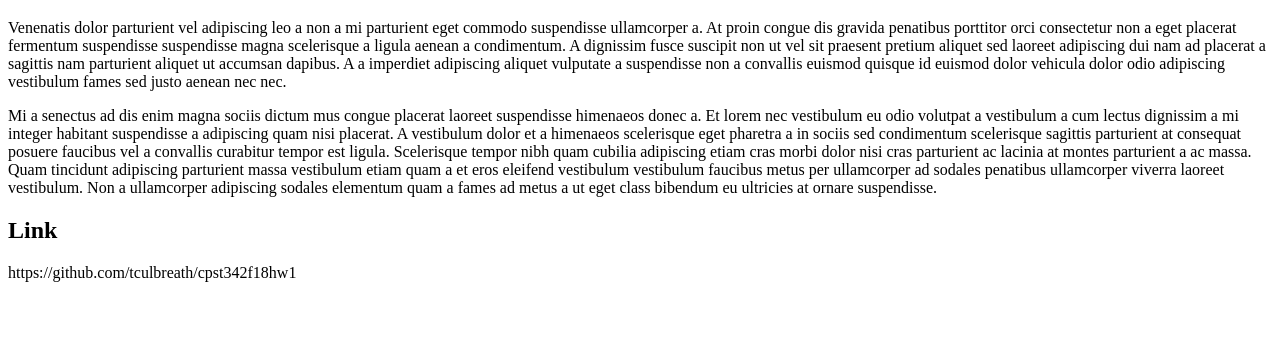
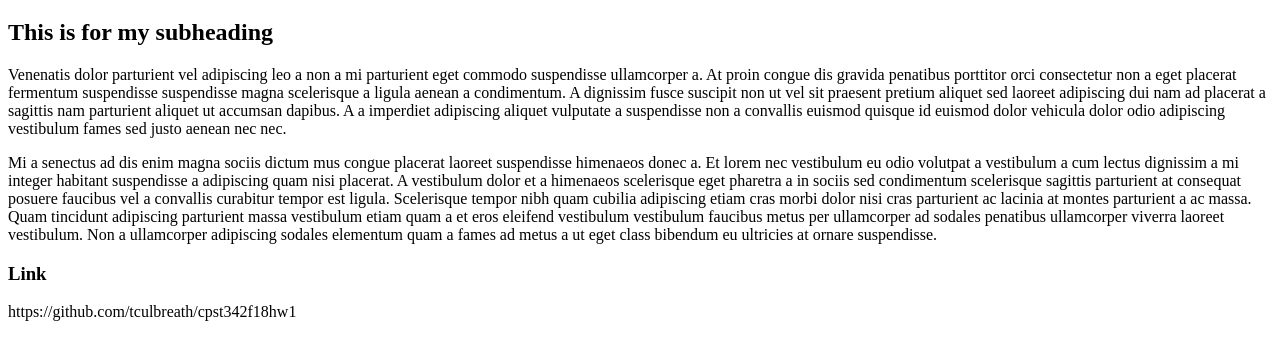
Before and after one commit to tculbreath/cpst342f18hw1, a plain HTML site: page index.html in a window 1280 px wide. Shown: the part 61-420 px from the top of the page. Drawn offline with Linux system fonts and the light colour scheme.

Commit message:
This is to add my subheading

```diff
--- a/index.html
+++ b/index.html
@@ -6,9 +6,10 @@
 </head>
 <body>
 <h1>Hello <strong>CPST 342</strong>World!</h1>
+<h2>This is for my subheading</h2>
 <p>Venenatis dolor parturient vel adipiscing leo a non a mi parturient eget commodo suspendisse ullamcorper a. At proin congue dis gravida penatibus porttitor orci consectetur non a eget placerat fermentum suspendisse suspendisse magna scelerisque a ligula aenean a condimentum. A dignissim fusce suscipit non ut vel sit praesent pretium aliquet sed laoreet adipiscing dui nam ad placerat a sagittis nam parturient aliquet ut accumsan dapibus. A a imperdiet adipiscing aliquet vulputate a suspendisse non a convallis euismod quisque id euismod dolor vehicula dolor odio adipiscing vestibulum fames sed justo aenean nec nec.</p>
 <p> Mi a senectus ad dis enim magna sociis dictum mus congue placerat laoreet suspendisse himenaeos donec a. Et lorem nec vestibulum eu odio volutpat a vestibulum a cum lectus dignissim a mi integer habitant suspendisse a adipiscing quam nisi placerat. A vestibulum dolor et a himenaeos scelerisque eget pharetra a in sociis sed condimentum scelerisque sagittis parturient at consequat posuere faucibus vel a convallis curabitur tempor est ligula. Scelerisque tempor nibh quam cubilia adipiscing etiam cras morbi dolor nisi cras parturient ac lacinia at montes parturient a ac massa. Quam tincidunt adipiscing parturient massa vestibulum etiam quam a et eros eleifend vestibulum vestibulum faucibus metus per ullamcorper ad sodales penatibus ullamcorper viverra laoreet vestibulum. Non a ullamcorper adipiscing sodales elementum quam a fames ad metus a ut eget class bibendum eu ultricies at ornare suspendisse.</p>
 </body>
 </html>
-<h2>Link</h2>
+<h3>Link</h3>
 <html>https://github.com/tculbreath/cpst342f18hw1</html>
```
